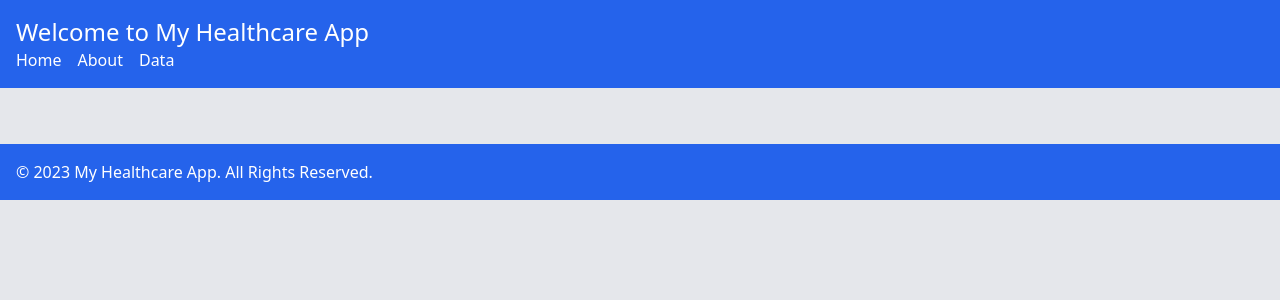
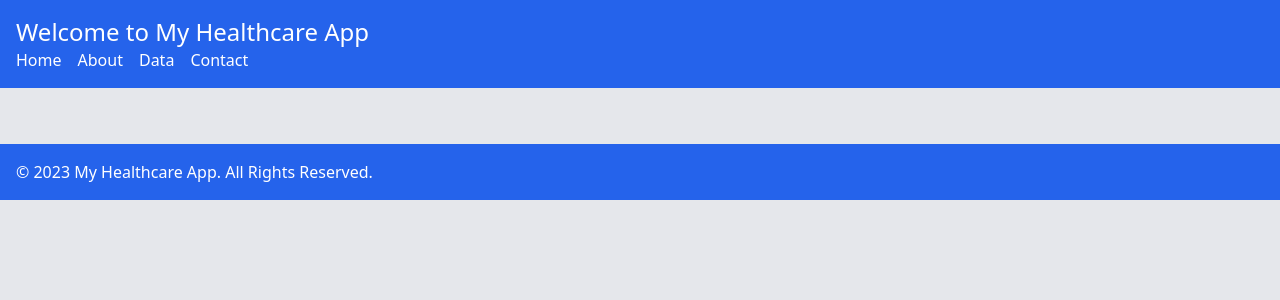
Before and after one commit to Alyssasorensen/azure_flask_deployment, a Flask app: page / in a window 1280 px wide. Shown: the top 300 px of the page. Run offline with Flask 3, Linux system fonts and the light colour scheme; parts of the project's set-up code (start-up, migrations or seed data) failed here and were passed over.

Commit message:
updated the base.html file by adding a contact tab

```diff
--- a/templates/base.html
+++ b/templates/base.html
@@ -19,6 +19,7 @@
                 <li><a href="/" class="hover:underline">Home</a></li>
                 <li><a href="/about" class="hover:underline">About</a></li>
                 <li><a href="/data" class="hover:underline">Data</a></li>
+                <li><a href="/contact" class="hover:underline">Contact</a></li>
             </ul>
         </nav>
     </header>
```
